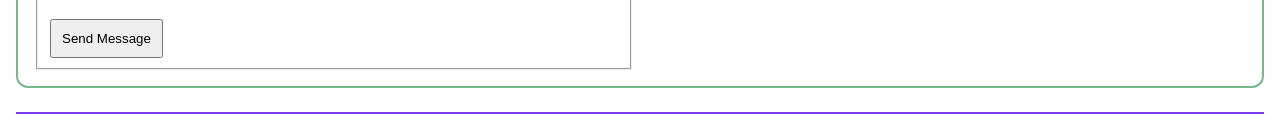
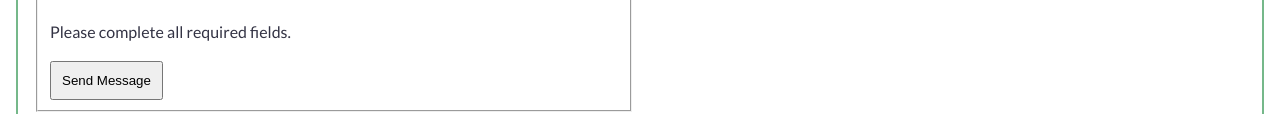
Before and after one commit to stillman2-dotcom/personal-portfolio, a plain HTML site: page about.html in a window 1280 px wide. Both pictures are taken after typing "Sample", "name@example.com", "5551234", "Sample" into the empty fields and a click on the button "Send Message". Shown: the part 1100-1214 px from the top of the page. Drawn offline with nearby package versions, Linux system fonts and the light colour scheme.

Commit message:
changes to about me

```diff
--- a/about.html
+++ b/about.html
@@ -38,7 +38,7 @@
             </a>
           </p>
 
-        <form>
+        <form id="contact-form"novalidate>
             <fieldset>
                 <legend>Contact Information</legend>
     <label for="name">Full Name:</label>
@@ -69,6 +69,12 @@
     <footer>
         <p>Learning, Building, and Growing</p>
     </footer>
-
+<script>
+document.getElementById("contact-form").onsubmit = function(e) {
+    e.preventDefault();
+    document.getElementById("form-error").textContent =
+        this.checkValidity() ? "" : "Please complete all required fields.";
+};
+</script>
 </body>
 </html>
```
